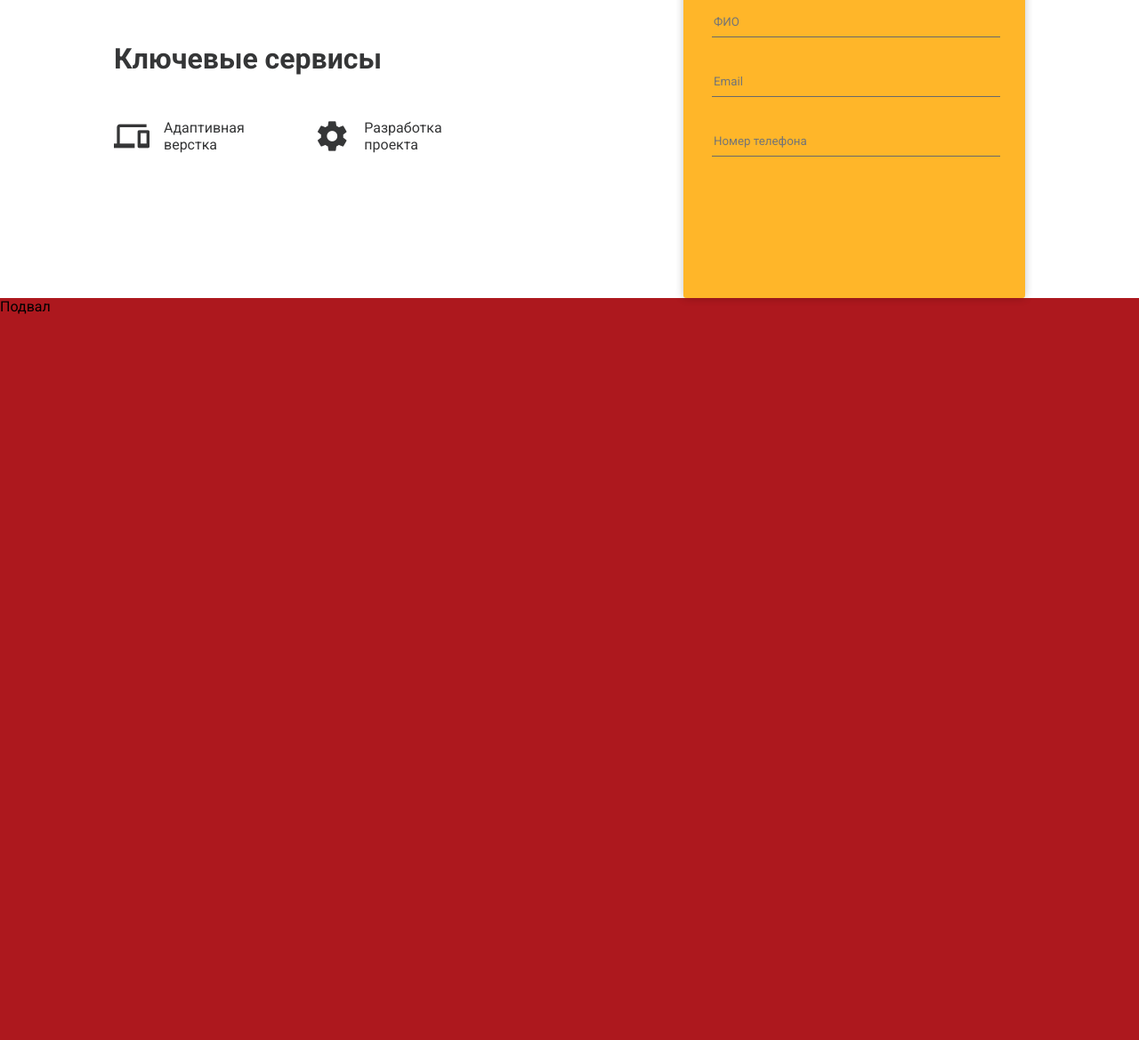
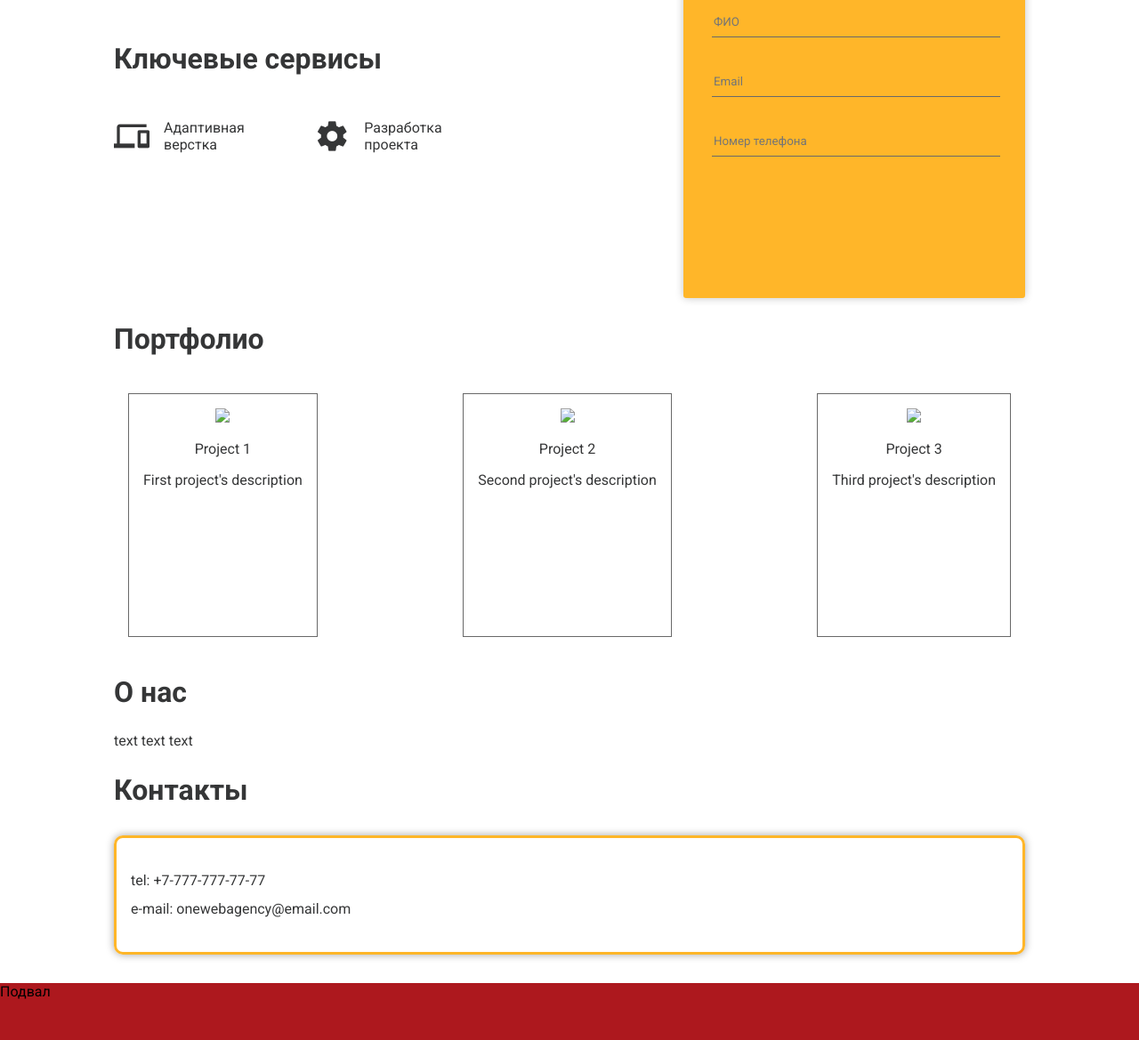
Before and after one commit to kristinazubova/kristinazubova.github.io_old, a PHP site: page / in a window 1280 px wide. Shown: the part 539-1708 px from the top of the page at 89% size. Before the commit the page ends 892 px from the top, so only its background shows below. Run offline with PHP 8.4, Linux system fonts and the light colour scheme.

Commit message:
content item blocks added

```diff
--- a/css/style.css
+++ b/css/style.css
@@ -6,25 +6,36 @@ body {
   margin: 0px;
 }
 
+a {
+  text-decoration: none;
+  color: white;
+}
+
+a:hover {
+  color: #ffb629;
+}
+
 ._relative {
   position: relative;
 }
 
 ._shadow {
-  box-shadow: 0px 0px 10px 0px rgba(0,0,0,0.24);
-  transition: all 0.3s cubic-bezier(.25,.8,.25,1);
+  box-shadow: 0px 0px 10px 0px rgba(0, 0, 0, 0.24);
+  transition: all 0.3s cubic-bezier(.25, .8, .25, 1);
 }
 
 ._shadow:hover {
-  box-shadow: 0px 0px 15px 0px rgba(0,0,0,0.36);
+  box-shadow: 0px 0px 15px 0px rgba(0, 0, 0, 0.36);
 }
 
 /* Layout */
+
 .layout-center {
   margin: 0 10%;
 }
 
 /* Header's style */
+
 .header {
   overflow: hidden;
   background-color: #ad181e;
@@ -78,12 +89,16 @@ body {
 }
 
 .content {
-  display: flex;
-  justify-content: space-between;
   color: rgb(53, 54, 55)
 }
 
+.content__flex {
+  display: flex;
+  justify-content: space-between;
+}
+
 /* Services */
+
 .content__services {
   width: 40%;
 }
@@ -94,6 +109,7 @@ body {
 }
 
 /* Submit form */
+
 .submit-form {
   width: 22rem;
   height: 26rem;
@@ -129,6 +145,7 @@ body {
 }
 
 /* Key services*/
+
 .key-service {
   display: flex;
   justify-content: space-between;
@@ -146,6 +163,51 @@ body {
   margin-right: 1rem;
 }
 
+/*Portfolio*/
+
+.content__portfolio {
+  width: 100%;
+}
+
+.content__portfolio_title {
+  font-size: 2rem;
+}
+
+.content__portfolio-box {
+  display: flex;
+  justify-content: space-between;
+}
+
+.content__portfolio-box-item {
+  height: 15rem;
+  background-color: white;
+  border: 1px solid #696969;
+  margin: 1rem;
+  padding: 1rem;
+  vertical-align: middle;
+  text-align: center;
+}
+/*About us*/
+
+.content__about-us {
+  width: 100%;
+}
+
+.content__about-us_title {
+  font-size: 2rem;
+}
+
+/*Contacts*/
+
+.content__about-us_contact-info {
+  border: 3px solid #ffb629;
+  border-radius: 10px;
+  padding: 1rem;
+  margin: 2rem 0;
+  line-height: 2rem;
+  box-shadow: 0px 0px 10px 0px rgba(0, 0, 0, 0.36);
+}
+
 /* Footer */
 
 .footer {
--- a/index.html
+++ b/index.html
@@ -3,8 +3,11 @@
 
 <head>
   <meta charset="UTF-8">
-  <title>One web agency</title>
-  <meta name="description" content="Описание страницы" />
+  <title>One web agency - digital-агенство</title>
+  <meta charset="utf-8">
+  <meta name="description" content="OneWeb - digital transformation agency. Наши ключевые сервисы: разработка мобильных и web-приложений,
+  адаптивная верстка, разработка и создание сайтов, проектирование интерфейсов.">
+  <meta name="keywords" content="сайт, создание сайтов, web-site, верстка, приложение, автоматизация">
   <link href="https://fonts.googleapis.com/css?family=Roboto:400,700&display=swap" rel="stylesheet">
   <link href="https://fonts.googleapis.com/icon?family=Material+Icons" rel="stylesheet">
   <link rel="stylesheet" type="text/css" href="css/style.css" />
@@ -27,12 +30,12 @@
           </g>
         </svg>
         <ul class="menu-items">
-          <li class="menu-item">Сервисы</li>
-          <li class="menu-item">Портфолио</li>
+          <li class="menu-item"><a href="#key-service">Сервисы</a></li>
+          <li class="menu-item"><a href="#portfolio">Портфолио</a></li>
           <li class="menu-item">Кейсы</li>
-          <li class="menu-item">О нас</li>
+          <li class="menu-item"><a href="#about">О нас</a></li>
           <li class="menu-item">Работа</li>
-          <li class="menu-item highlighted">Контакты</li>
+          <li class="menu-item highlighted"><a href="#contacts">Контакты</a></li>
         </ul>
       </nav>
       <h1 class="header-text">
@@ -41,8 +44,10 @@
     </div>
   </header>
   <main class="content layout-center">
+    <div class="content__flex">
+
       <section class="content__services">
-      <h2 class="services__title">Ключевые сервисы</h2>
+        <h2 class="services__title" id="key-service">Ключевые сервисы</h2>
         <div class="key-service">
           <div class="key-service-item">
             <i class="material-icons">
@@ -58,6 +63,7 @@
           </div>
         </div>
       </section>
+
       <aside class="submit-form _shadow">
         <div class="submit-form__feedback">
           <h2 class="feedback__title">Начнем ваш проект!</h2>
@@ -65,9 +71,42 @@
         </div>
         <input type="name" class="submit-form__name submit-form__item" id="name" placeholder="ФИО">
         <input type="email" class="submit-form__email submit-form__item" id="email" placeholder="Email">
-      <input type="number" class="submit-form__phone-number submit-form__item" value="Номер телефона" id="phoneNumber"
-        placeholder="Номер телефона">
+        <input type="tel" class="submit-form__phone-number submit-form__item" placeholder="Номер телефона" id="phoneNumber" pattern="+7-[0-9]{3}-[0-9]{7}">
       </aside>
+      </div>
+
+      <div class="content__portfolio" id="portfolio">
+        <h2 class="content__portfolio_title">Портфолио</h2>
+        <div class="content__portfolio-box">
+          <div class="content__portfolio-box-item">
+            <img src="#">
+            <p>Project 1</p>
+            <p>First project's description</p>
+          </div>
+          <div class="content__portfolio-box-item">
+            <img src="#">
+            <p>Project 2</p>
+            <p>Second project's description</p>
+          </div>
+          <div class="content__portfolio-box-item">
+            <img src="#">
+            <p>Project 3</p>
+            <p>Third project's description</p>
+          </div>
+        </div>
+
+        <div class="content__about-us" id="about">
+          <h2 class="content__about-us_title">О нас</h2>
+          <p>text text text</p>
+        </div>
+
+        <div class="content__contacts" id="contacts">
+          <h2 class="content__about-us_title">Контакты</h2>
+          <div class="content__about-us_contact-info">
+          <p>tel: +7-777-777-77-77 <br>
+          e-mail: onewebagency@email.com</p>
+        </div>
+        </div>
   </main>
   <footer class="footer">
     Подвал
```
Lines whose indentation alone changed are shown as unchanged.
